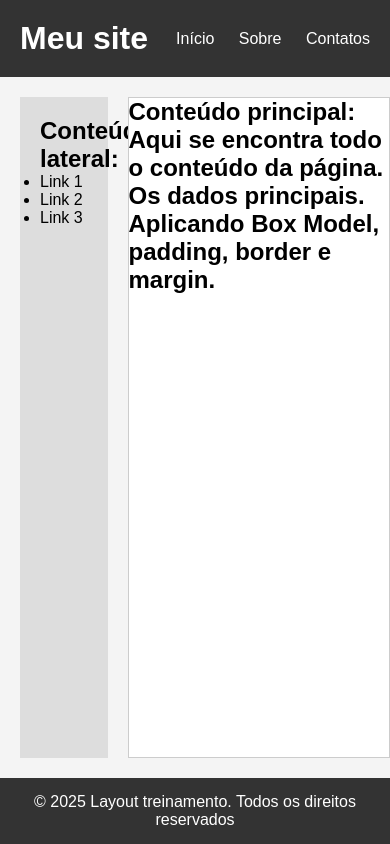
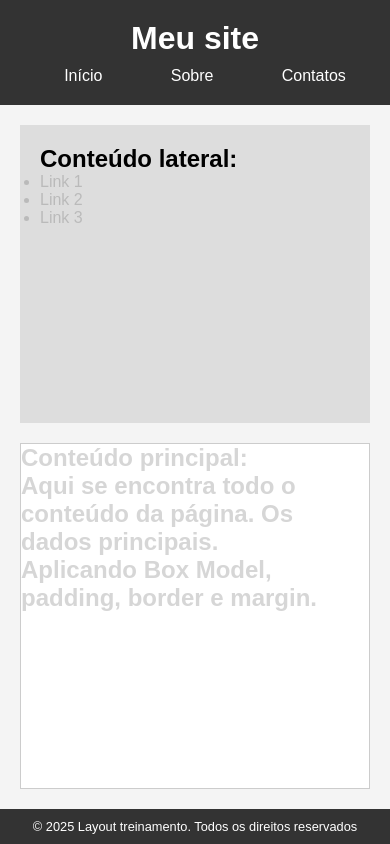
Before and after one commit to VitorHugoPaschuanelli/Resumo-FrontEnd, a plain HTML site: page index.html in a window 390 px wide. Drawn offline with Linux system fonts and the light colour scheme.

Commit message:
Responsividade adicionada

```diff
--- a/style.css
+++ b/style.css
@@ -1,3 +1,8 @@
+:root {
+    --black-color: #3333;
+    --white-color: #fff;
+}
+
 * {
     box-sizing: border-box;
     margin: 0;
@@ -14,7 +19,7 @@ body {
 
 .navbar {
     background-color: #333;
-    color: white;
+    color: var(--white-color);
     padding: 20px;
     display: flex;
     justify-content: space-between;
@@ -28,7 +33,7 @@ body {
 }
 
 .sidebar ul {
-    color: black;
+    color: var(--black-color);
     text-decoration: none;
     cursor: pointer;
 }
@@ -47,14 +52,38 @@ body {
 }
 
 .main-content {
-    background-color: white;
-    color: black;
+    background-color: var(--white-color);
+    color: var(--black-color);
     border: 1px solid #ccc;
 }
 
 .footer {
     background-color: #333;
-    color: white;
+    color: var(--white-color);
     text-align: center;
     padding: 15px;
 }
+
+@media (max-width: 768px) {
+
+    .container {
+        grid-template-columns: 1fr;
+    }
+
+    .navbar {
+        flex-direction: column;
+        align-items: center;
+        gap: 10px;
+    }
+
+    .navbar nav {
+        width: 100%;
+        display: flex;
+        justify-content: space-around;
+    }
+
+    .footer {
+        font-size: 0.8em;
+        padding: 10px;
+    }
+}
```
